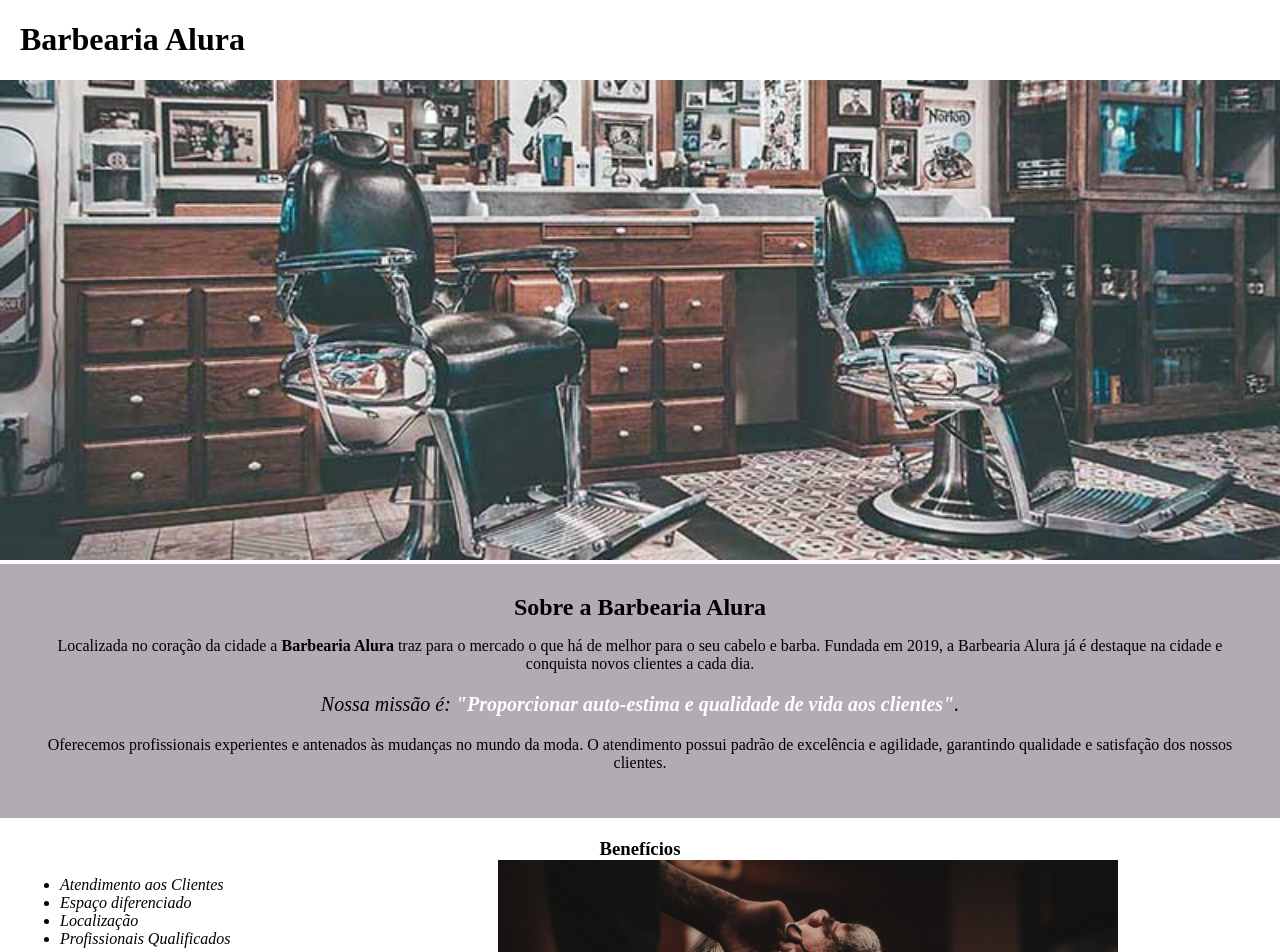
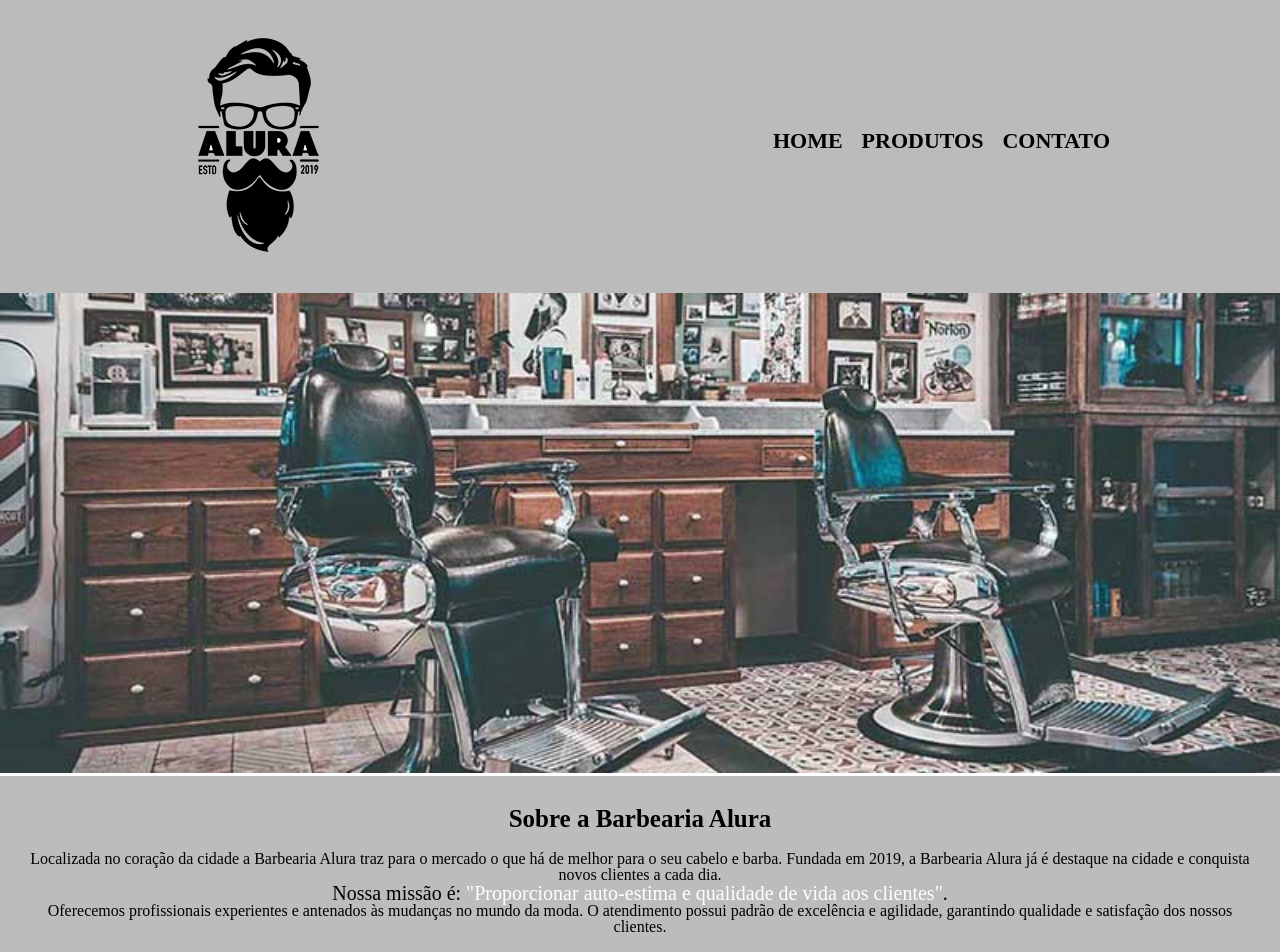
Before and after one commit to KeremJovi/Barbearia, a plain HTML site: page index.html in a window 1280 px wide. Shown: the top 952 px of the page. Drawn offline with Linux system fonts and the light colour scheme.

Commit message:
first commit

```diff
--- /dev/null
+++ b/contact.css
@@ -0,0 +1,41 @@
+header {
+  background: #bbbbbb;
+  padding: 20px 0;
+}
+.box {
+  position: relative;
+  width: 940px;
+  margin: 0 auto;
+}
+nav {
+  position: absolute;
+  top: 110px;
+  right: 0;
+}
+nav li {
+  display: inline;
+  margin: 0 0 0 15px;
+}
+nav a {
+  text-transform: uppercase;
+  color: #000000;
+  font-weight: bold;
+  font-size: 22px;
+  text-decoration: none;
+}
+nav a:hover {
+  color: #c78c19;
+  text-decoration: underline;
+}
+
+footer {
+  text-align: center;
+  background: url("bg.jpg");
+  padding: 40px 0;
+}
+
+.copyright {
+  color: #ffffff;
+  font-size: 13px;
+  margin: 20px 0 0;
+}
--- a/index.html
+++ b/index.html
@@ -4,32 +4,67 @@
   <head>
     <meta charset="UTF-8" />
     <title>Barbearia Alura</title>
-      <link rel="stylesheet" href="style.css">
-
+    <link rel="stylesheet" href="reset.css" />
+    <link rel="stylesheet" href="style.css" />
   </head>
   <body>
     <header>
-        <h1 class="titulo-principal">Barbearia Alura</h1>
+      <div class="box">
+        <h1>
+          <img src="logo.png" />
+        </h1>
+
+        <nav>
+          <ul>
+            <li><a href="index.html">Home</a></li>
+            <li><a href="products.html">Produtos</a></li>
+            <li><a href="contact.html">Contato</a></li>
+          </ul>
+        </nav>
+      </div>
     </header>
+
+    <main>
       <img id="banner" src="banner.jpg" />
-      <div class="principal">
-        <h2 class="titulo-centralizado">Sobre a Barbearia Alura</h2>
+      <div class="main">
+        <h2 class="title-centralized">Sobre a Barbearia Alura</h2>
 
-        <p >Localizada no coração da cidade a <strong>Barbearia Alura</strong> traz para o mercado o que há de melhor para o seu
-          cabelo e barba. Fundada em 2019, a Barbearia Alura já é destaque na cidade e conquista novos clientes a cada dia.</p>
-        <p id="missao" ><em>Nossa missão é: <strong>"Proporcionar auto-estima e qualidade de vida aos clientes"</strong>.</em></p>
-        <p >Oferecemos profissionais experientes e antenados às mudanças no mundo da moda. O atendimento possui padrão de excelência
-          e agilidade, garantindo qualidade e satisfação dos nossos clientes.</p>
+        <p>
+          Localizada no coração da cidade a
+          <strong>Barbearia Alura</strong> traz para o mercado o que há de
+          melhor para o seu cabelo e barba. Fundada em 2019, a Barbearia Alura
+          já é destaque na cidade e conquista novos clientes a cada dia.
+        </p>
+        <p id="mission">
+          <em>
+            Nossa missão é:
+            <strong
+              >"Proporcionar auto-estima e qualidade de vida aos
+              clientes"</strong
+            >.
+          </em>
+        </p>
+        <p>
+          Oferecemos profissionais experientes e antenados às mudanças no mundo
+          da moda. O atendimento possui padrão de excelência e agilidade,
+          garantindo qualidade e satisfação dos nossos clientes.
+        </p>
       </div>
-      <div class="beneficios">
-        <h3 class="titulo-centralizado">Benefícios</h3>
-        <ul>
-          <li class="itens">Atendimento aos Clientes</li>
-          <li class="itens">Espaço diferenciado</li>
-          <li class="itens">Localização</li>
-          <li class="itens">Profissionais Qualificados</li>
+      <div class="benefits">
+        <h3 class="title-centralized">Benefícios</h3>
+        <ul class="benefits-list">
+          <li class="items">Atendimento aos Clientes</li>
+          <li class="items">Espaço diferenciado</li>
+          <li class="items">Localização</li>
+          <li class="items">Profissionais Qualificados</li>
         </ul>
         <img id="banner2" src="beneficios.jpg" />
       </div>
+    </main>
+
+    <footer>
+      <img src="logo-branco.png" alt="logo em branco" />
+      <p class="copyright">&copy; Copyright Barbearia Alura - 2021</p>
+    </footer>
   </body>
 </html>
--- a/produtos.css
+++ b/products.css
@@ -2,7 +2,7 @@ header {
   background: #bbbbbb;
   padding: 20px 0;
 }
-.caixa {
+.box {
   position: relative;
   width: 940px;
   margin: 0 auto;
@@ -23,6 +23,11 @@ nav a {
   font-size: 22px;
   text-decoration: none;
 }
+nav a:hover {
+  color: #c78c19;
+  text-decoration: underline;
+}
+
 .products {
   width: 940px;
   margin: 0 auto;
@@ -36,19 +41,46 @@ nav a {
   margin: 0 1.5%;
   padding: 30px 20px;
   box-sizing: border-box;
+  border: 2px solid #000000;
+  border-radius: 10px;
 }
+
+.products li:hover {
+  border-color: #c78c19;
+}
+
+.products li:hover h2 {
+  font-size: 34px;
+}
+
+.products li:active {
+  border-color: #088c19;
+}
+
 .products h2 {
   font-size: 30px;
   font-weight: bold;
 }
 
-.products .produto-descricao {
+.products .products-description {
   font-size: 18px;
   font-weight: bold;
 }
 
-.products .produto-preco {
+.products .products-price {
   font-size: 22px;
   font-weight: bold;
   margin: 10px 0 0;
 }
+
+footer {
+  text-align: center;
+  background: url("bg.jpg");
+  padding: 40px 0;
+}
+
+.copyright {
+  color: #ffffff;
+  font-size: 13px;
+  margin: 20px 0 0;
+}
--- a/style.css
+++ b/style.css
@@ -1,47 +1,86 @@
-body{
-  margin: 0;
+header {
+  background: #bbbbbb;
+  padding: 20px 0;
 }
-.titulo-principal{
-  padding-left: 20px;
+.box {
+  position: relative;
+  width: 940px;
+  margin: 0 auto;
 }
-#banner{
+nav {
+  position: absolute;
+  top: 110px;
+  right: 0;
+}
+nav li {
+  display: inline;
+  margin: 0 0 0 15px;
+}
+nav a {
+  text-transform: uppercase;
+  color: #000000;
+  font-weight: bold;
+  font-size: 22px;
+  text-decoration: none;
+}
+nav a:hover {
+  color: #c78c19;
+  text-decoration: underline;
+}
+#banner {
   width: 100%;
   height: 100%;
-
 }
-.principal{
-  background: rgb(179, 171, 179);
+.main {
+  background: rgb(190, 187, 190);
   padding: 30px;
 }
-.titulo-centralizado{
+.title-centralized {
   text-align: center;
-  margin: 0;
+  margin: 0 0 20px 0;
+  font-size: 25px;
+  font-weight: bold;
 }
-p{
+p {
   text-align: center;
 }
-em strong{
+em strong {
   color: #ffff;
 }
-#missao{
+#mission {
   font-size: 20px;
 }
 
-.beneficios{
+.benefits {
   background: #ffffff;
   padding: 20px;
+  font-size: 20px;
 }
-.itens{
+
+.items {
   font-style: italic;
+  padding-top: 15px;
+  font-size: 15px;
 }
-ul{
+.benefits-list {
   display: inline-block;
-  vertical-align: top;
   width: 20%;
   margin-right: 15%;
+  vertical-align: top;
 }
-#banner2{
+#banner2 {
   width: 50%;
   height: 50%;
+}
 
+footer {
+  text-align: center;
+  background: url("bg.jpg");
+  padding: 40px 0;
 }
+
+.copyright {
+  color: #ffffff;
+  font-size: 13px;
+  margin: 20px 0 0;
+}
```
Also changed, not shown: contact.html (added, +47 -0 lines), products.html (renamed from produtos.html, +16 -10 lines). Lines whose indentation alone changed are shown as unchanged.
